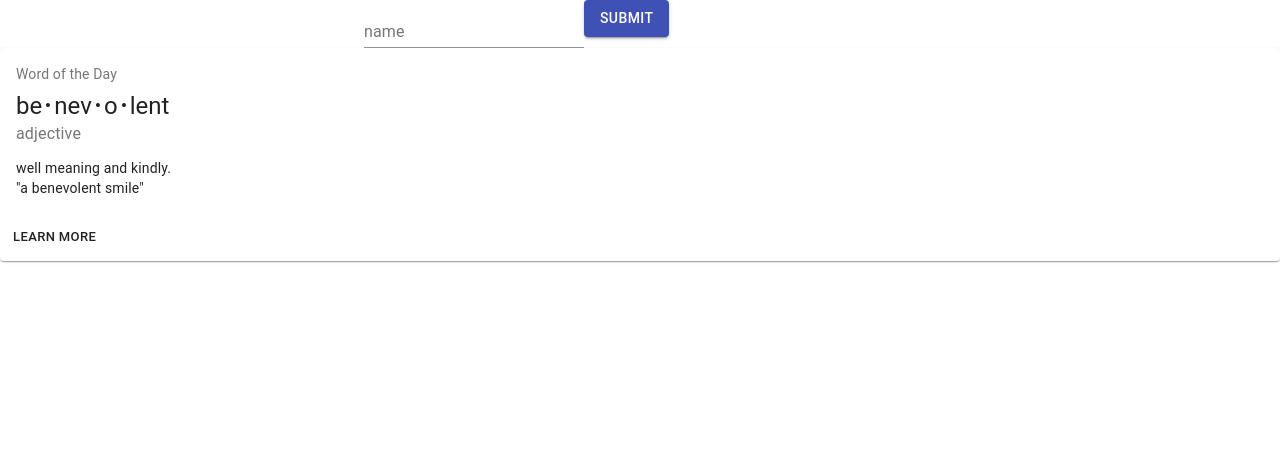
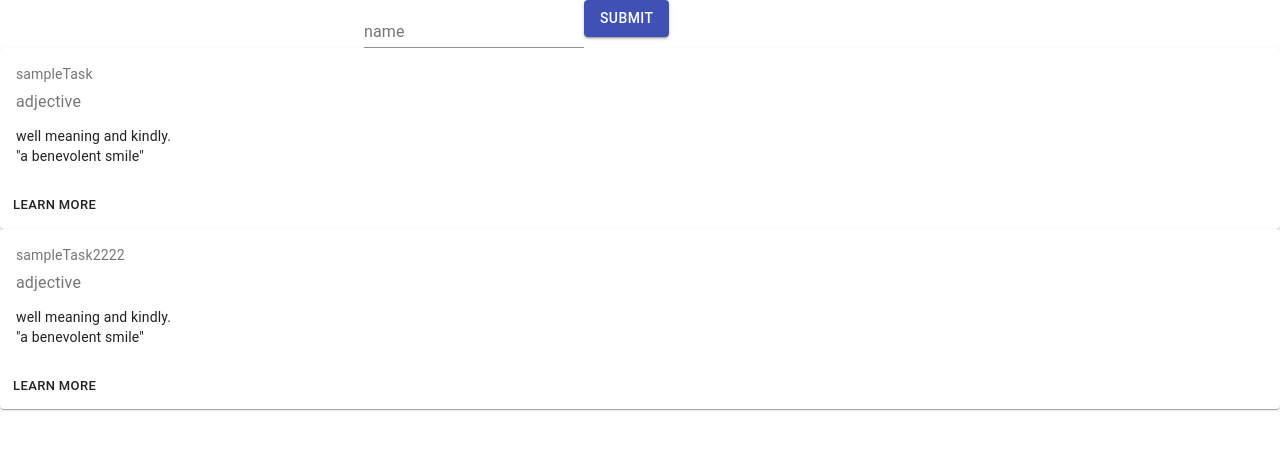
Before and after one commit to FScoward/time-is-money, a React (Create React App) app in the folder web/: page / in a window 1280 px wide. Shown: the top 450 px of the page. Built offline with nearby package versions, Linux system fonts and the light colour scheme.

Commit message:
task card

```diff
--- /dev/null
+++ b/web/src/Task.ts
@@ -0,0 +1,5 @@
+interface Task {
+  id: string,
+  title: string
+}
+export default Task;
--- a/web/src/TaskBox.tsx
+++ b/web/src/TaskBox.tsx
@@ -1,16 +1,23 @@
-import React from "react";
+import React, { useState } from "react";
 import TaskForm from "./TaskForm"
 import TaskCard from "./TaskCard"
+import Task from "./Task";
 
-class TaskBox extends React.Component {
-  render() {
-    return (
-      <>
-        <TaskForm />
-        <TaskCard />
-      </>
-    )
-  }
+export default function TaskBox() {
+  const [tasks, setTasks] = useState([]);
+
+  const sampleTask: Task = { id: "1", title: 'sampleTask' };
+  const sampleTask2: Task = { id: "2", title: 'sampleTask2222' };
+  const sampleData: Task[] = [sampleTask, sampleTask2,];
+  const taskCards = sampleData.map(data => {
+    return (<TaskCard task={data} />);
+  });
+
+  return (
+    <>
+      <TaskForm />
+      {taskCards}
+      {/* <TaskCard title='test' /> */}
+    </>
+  )
 };
-
-export default TaskBox;
--- a/web/src/TaskCard.tsx
+++ b/web/src/TaskCard.tsx
@@ -5,6 +5,7 @@ import CardActions from '@material-ui/core/CardActions';
 import CardContent from '@material-ui/core/CardContent';
 import Button from '@material-ui/core/Button';
 import Typography from '@material-ui/core/Typography';
+import Task from './Task';
 
 const useStyles = makeStyles({
   root: {
@@ -23,7 +24,7 @@ const useStyles = makeStyles({
   },
 });
 
-export default function TaskCard() {
+export default function TaskCard(data: {task: Task}) {
 
   const classes = useStyles();
   const bull = <span className={classes.bullet}>•</span>;
@@ -32,10 +33,7 @@ export default function TaskCard() {
     <Card className={classes.root}>
       <CardContent>
         <Typography className={classes.title} color="textSecondary" gutterBottom>
-          Word of the Day
-        </Typography>
-        <Typography variant="h5" component="h2">
-          be{bull}nev{bull}o{bull}lent
+          {data.task.title}
         </Typography>
         <Typography className={classes.pos} color="textSecondary">
           adjective
```
Also changed, not shown: 1 other file (tests, documents, lock files or other folders).
